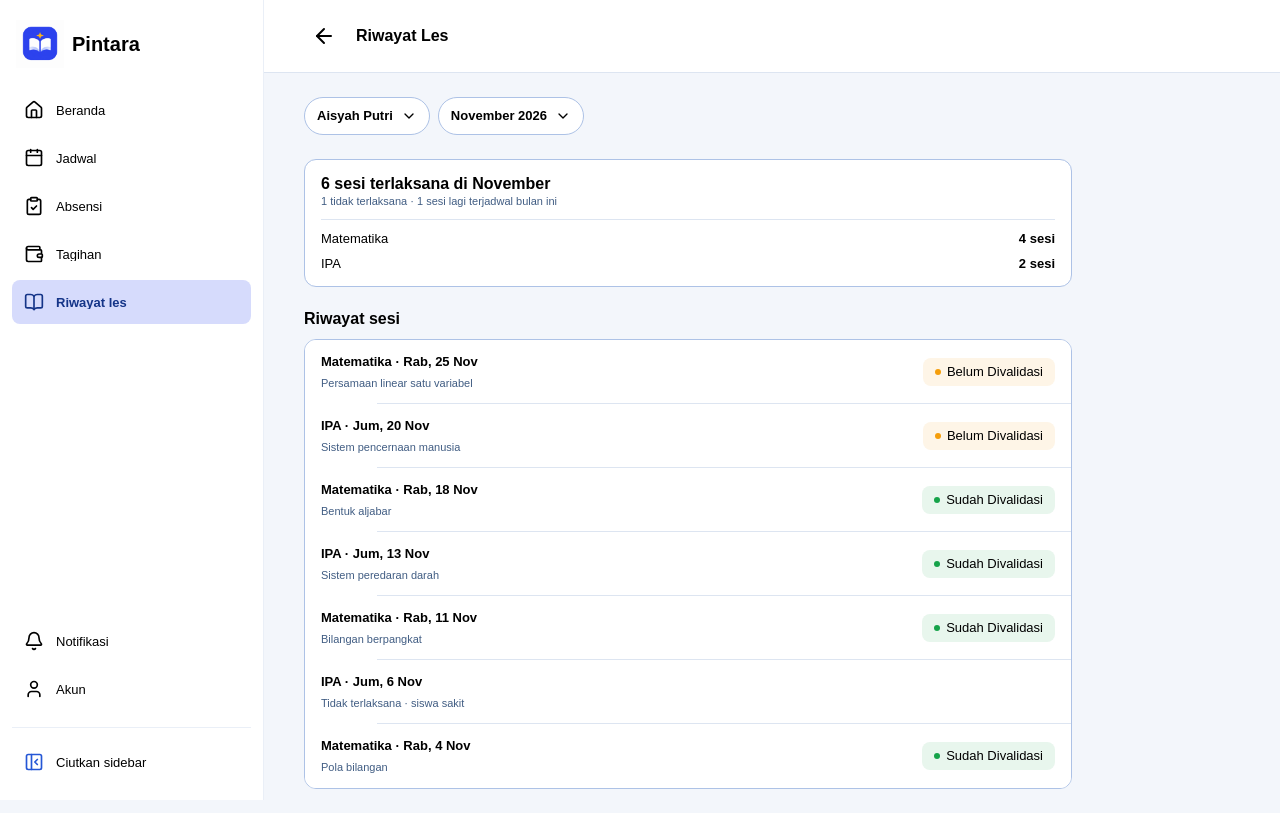
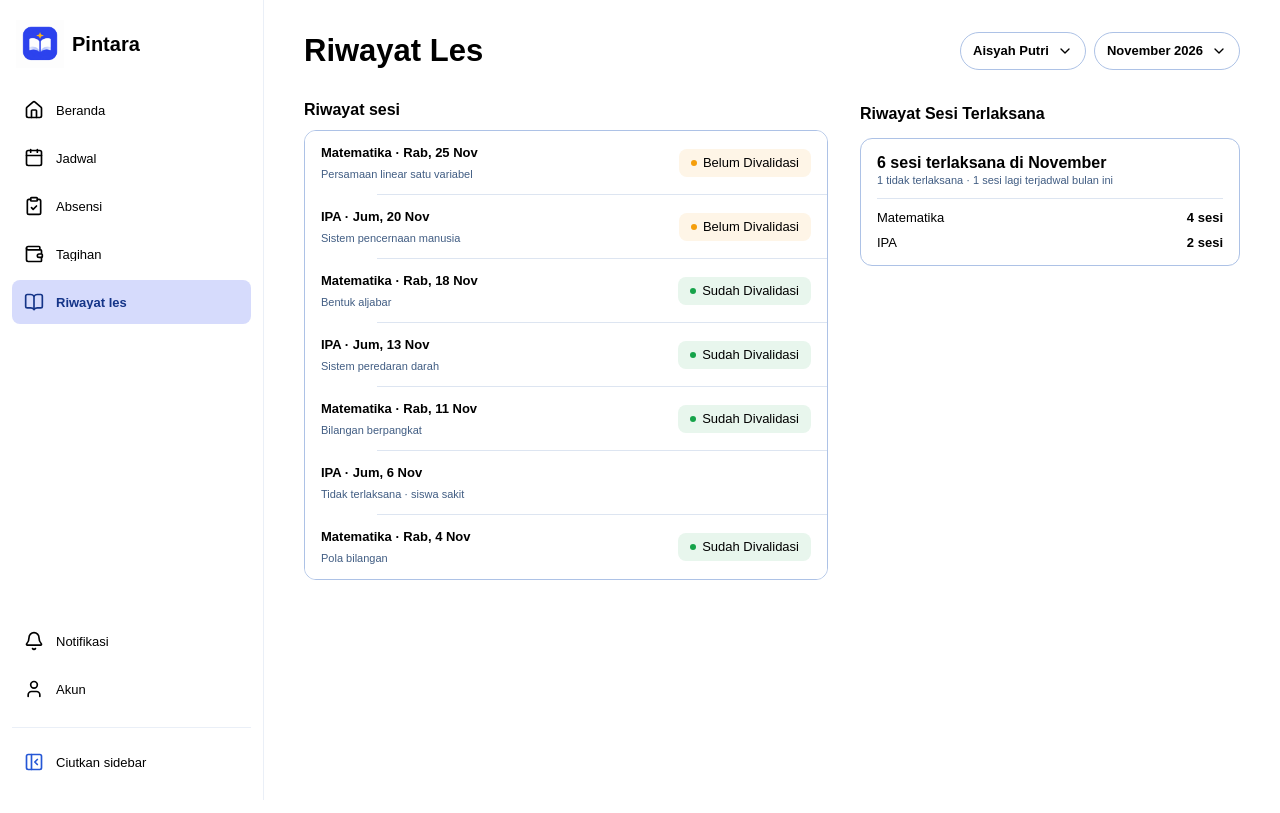
Before and after one commit to PINTARAAA/Pintara-Frontend, a React (Vite) app: page /wali/riwayat in a window 1280 px wide. Built offline with nearby package versions, Linux system fonts and the light colour scheme.

Commit message:
feat(absensi): enhance desktop layout with responsive design and additional props for session cards and filters

```diff
--- a/src/features/absensi/components/session-cards.tsx
+++ b/src/features/absensi/components/session-cards.tsx
@@ -52,11 +52,13 @@ function NotesCard({
 /* Ulasan yang sudah dikirim wali */
 function ReviewCard({
   review,
+  className,
 }: {
   review: NonNullable<AttendanceSession["review"]>
+  className?: string
 }) {
   return (
-    <Card size="compact">
+    <Card size="compact" className={className}>
       <CardHeader>
         <CardTitle>Ulasan Anda</CardTitle>
         <CardDescription>
--- a/src/features/absensi/screens/detail-riwayat.tsx
+++ b/src/features/absensi/screens/detail-riwayat.tsx
@@ -26,6 +26,11 @@ import { formatTimeRange } from "@/lib/format"
  * Kartu sesi (judul hari lengkap, jam · tutor, badge, Kehadiran · Materi,
  * label 104px) · "Catatan tutor" · "Ulasan Anda" bila ada. Sesi yang belum
  * divalidasi menampilkan banner dengan tautan ke layar validasi (W5).
+ *
+ * Desktop (≥ lg, frame "Riwayat Les / Wali - Detail sesi (Desktop)"):
+ * halaman putih, Page header (kembali "Riwayat Les", judul "Detail Sesi");
+ * kartu sesi + "Catatan tutor" di kolom utama (gap 24), "Ulasan Anda" 380px
+ * di kanan (jarak 32).
  */
 const attendanceText = (who: string, value: Attendance) =>
   `${who} ${value === "Tidak hadir" ? "tidak hadir" : value.toLowerCase()}`
@@ -37,7 +42,13 @@ function DetailRiwayat() {
   const session = query.data
 
   return (
-    <DetailScreen title="Detail Sesi">
+    <DetailScreen
+      title="Detail Sesi"
+      desktopHeader="page"
+      backLabel="Riwayat Les"
+      desktopWidth="wide"
+      className="lg:pt-ns-3xl"
+    >
       {query.isPending ? (
         <DataState state="loading" loadingLabel="Memuat sesi…" />
       ) : query.isError ? (
@@ -72,20 +83,40 @@ function DetailRiwayat() {
               }}
             />
           )}
-          <SessionSummary session={session} />
-          {!session.cancelReason && (
-            <NotesCard session={session} title="Catatan tutor" />
-          )}
-          {session.review && <ReviewCard review={session.review} />}
+          <div className="contents lg:grid lg:grid-cols-[minmax(0,1fr)_23.75rem] lg:grid-rows-[auto_1fr] lg:items-start lg:gap-x-ns-3xl lg:gap-y-ns-2xl">
+            <SessionSummary
+              session={session}
+              className="lg:col-start-1 lg:row-start-1"
+            />
+            {!session.cancelReason && (
+              <NotesCard
+                session={session}
+                title="Catatan tutor"
+                className="lg:col-start-1 lg:row-start-2"
+              />
+            )}
+            {session.review && (
+              <ReviewCard
+                review={session.review}
+                className="lg:col-start-2 lg:row-span-2 lg:row-start-1"
+              />
+            )}
+          </div>
         </>
       ) : null}
     </DetailScreen>
   )
 }
 
-function SessionSummary({ session }: { session: AttendanceSession }) {
+function SessionSummary({
+  session,
+  className,
+}: {
+  session: AttendanceSession
+  className?: string
+}) {
   return (
-    <Card size="compact">
+    <Card size="compact" className={className}>
       <CardHeader>
         <CardTitle>
           {session.subject} ·{" "}
--- a/src/features/absensi/screens/riwayat-les.tsx
+++ b/src/features/absensi/screens/riwayat-les.tsx
@@ -26,6 +26,11 @@ import { cn } from "@/lib/styles"
  * terlaksana, sisa jadwal bulan ini, jumlah per mapel) → "Riwayat sesi"
  * (List item tanpa ikon + Badge presensi; sesi batal tanpa badge).
  * Filter disimpan di ?siswa=…&bulan=YYYY-MM.
+ *
+ * Desktop (≥ lg, frame "Riwayat Les / Wali (Desktop)"): halaman putih,
+ * Page header "Riwayat Les" tanpa tautan kembali dengan pil filter di kanan;
+ * "Riwayat sesi" di kolom utama dan kartu ringkasan 380px di kanan (jarak 32)
+ * dengan heading "Riwayat Sesi Terlaksana" (khusus desktop, di luar Figma).
  */
 const monthKey = (d: Date) => format(d, "yyyy-MM")
 const monthLabel = (d: Date) => format(d, "MMMM yyyy", { locale: localeId })
@@ -48,8 +53,39 @@ function RiwayatLes() {
     setParams(next, { replace: true })
   }
 
+  const filters = data && (
+    <>
+      <FilterPill
+        label="Anak"
+        menuLabel="Tampilkan riwayat"
+        value={data.studentId}
+        options={data.students.map((s) => ({ value: s.id, label: s.name }))}
+        onValueChange={(v) => update("siswa", v)}
+      />
+      <FilterPill
+        label="Bulan"
+        menuLabel="Pilih bulan"
+        value={monthKey(data.month)}
+        options={data.months.map((m) => ({
+          value: monthKey(m),
+          label: monthLabel(m),
+        }))}
+        onValueChange={(v) => update("bulan", v)}
+      />
+    </>
+  )
+
   return (
-    <DetailScreen title="Riwayat Les" className="gap-ns-2xl">
+    <DetailScreen
+      title="Riwayat Les"
+      desktopHeader="page"
+      backLabel={null}
+      desktopWidth="wide"
+      desktopHeaderActions={
+        filters && <div className="flex items-center gap-ns-s">{filters}</div>
+      }
+      className="gap-ns-2xl lg:pt-ns-3xl"
+    >
       {query.isPending ? (
         <DataState state="loading" loadingLabel="Memuat riwayat les…" />
       ) : query.isError ? (
@@ -67,30 +103,29 @@ function RiwayatLes() {
             query.isPlaceholderData && "opacity-60"
           )}
         >
-          <div className="flex flex-wrap gap-ns-s">
-            <FilterPill
-              label="Anak"
-              menuLabel="Tampilkan riwayat"
-              value={data.studentId}
-              options={data.students.map((s) => ({ value: s.id, label: s.name }))}
-              onValueChange={(v) => update("siswa", v)}
-            />
-            <FilterPill
-              label="Bulan"
-              menuLabel="Pilih bulan"
-              value={monthKey(data.month)}
-              options={data.months.map((m) => ({
-                value: monthKey(m),
-                label: monthLabel(m),
-              }))}
-              onValueChange={(v) => update("bulan", v)}
-            />
-          </div>
+          {/* Desktop: filter pindah ke Page header */}
+          <div className="flex flex-wrap gap-ns-s lg:hidden">{filters}</div>
 
           {data.sessions.length > 0 ? (
-            <>
-              <SummaryCard data={data} />
-              <DashboardSection title="Riwayat sesi">
+            /*
+             * Mobile: ringkasan lalu daftar (urutan DOM). Desktop: grid,
+             * daftar di kolom kiri, ringkasan 380px di kanan.
+             */
+            <div className="contents lg:grid lg:grid-cols-[minmax(0,1fr)_23.75rem] lg:items-start lg:gap-ns-3xl">
+              {/*
+               * Desktop: heading di atas ringkasan agar sejajar dengan
+               * judul "Riwayat sesi" di kolom kiri (mobile tanpa heading)
+               */}
+              <div className="contents lg:col-start-2 lg:row-start-1 lg:flex lg:flex-col lg:gap-ns-m">
+                <h2 className="hidden text-body leading-normal font-bold text-grayscale-text-title lg:block">
+                  Riwayat Sesi Terlaksana
+                </h2>
+                <SummaryCard data={data} />
+              </div>
+              <DashboardSection
+                title="Riwayat sesi"
+                className="lg:col-start-1 lg:row-start-1"
+              >
                 <DashboardList>
                   {data.sessions.map((session) => (
                     <ListItem
@@ -111,7 +146,7 @@ function RiwayatLes() {
                   ))}
                 </DashboardList>
               </DashboardSection>
-            </>
+            </div>
           ) : (
             <DataState
               state="empty"
@@ -126,7 +161,13 @@ function RiwayatLes() {
 }
 
 /* Kartu ringkasan: padding 16, gap 12, garis pemisah, baris per mapel */
-function SummaryCard({ data }: { data: LessonHistory }) {
+function SummaryCard({
+  data,
+  className,
+}: {
+  data: LessonHistory
+  className?: string
+}) {
   const { held, cancelled, upcoming, bySubject } = data.summary
   const notes = [
     cancelled > 0 && `${cancelled} tidak terlaksana`,
@@ -136,7 +177,10 @@ function SummaryCard({ data }: { data: LessonHistory }) {
   return (
     <section
       aria-label="Ringkasan bulan ini"
-      className="flex flex-col gap-ns-m rounded-(--comp-radius-md) border border-grayscale-border-default bg-grayscale-surface-default p-ns-l leading-normal"
+      className={cn(
+        "flex flex-col gap-ns-m rounded-(--comp-radius-md) border border-grayscale-border-default bg-grayscale-surface-default p-ns-l leading-normal",
+        className
+      )}
     >
       <div className="flex flex-col gap-ns-2xs">
         <p className="text-body font-bold text-grayscale-text-title">
```
